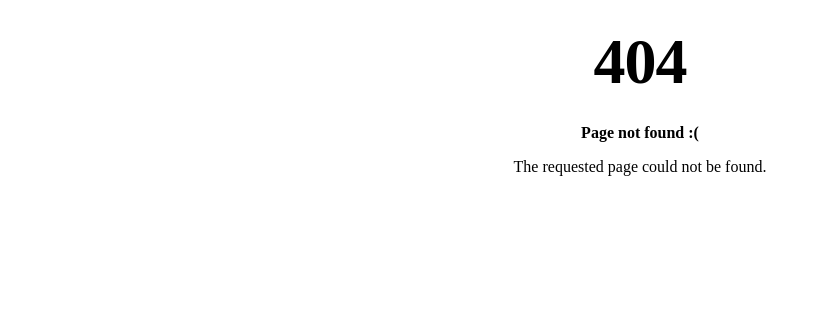
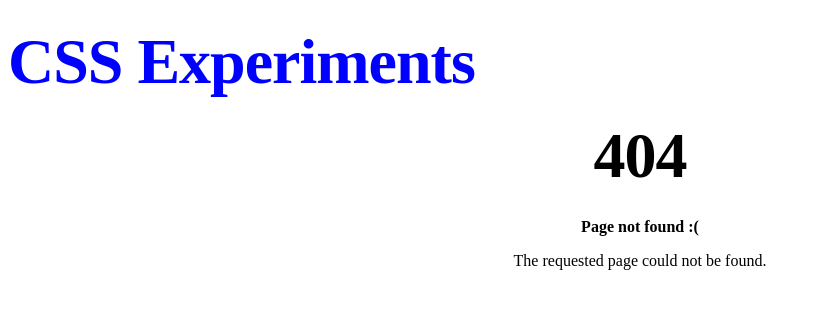
Before and after one commit to ClareBee/css-experiments, a Jekyll site: the page built from css-experiments/404.html, in a window 1280 px wide. Shown: the top 309 px of the page, without its empty margins (0-818 px from the left). Built offline with Jekyll 4.4.1, drawn with Linux system fonts in a browser that asks for light colours.

Commit message:
Adds draft folder and header via includes

```diff
--- a/css-experiments/_config.yml
+++ b/css-experiments/_config.yml
@@ -23,7 +23,7 @@ plugins:
   - jekyll-archives
   - jekyll-seo-tag
   - jekyll-sitemap
-  - ['jekyll-twitter-plugin']
+  - jekyll-twitter-plugin
 paginate: 5
 
 defaults:
--- /dev/null
+++ b/css-experiments/_includes/header.html
@@ -0,0 +1 @@
+<h1 style="color: {{include.color }}">{{ site.title }}</h1>
--- a/css-experiments/_layouts/default.html
+++ b/css-experiments/_layouts/default.html
@@ -5,6 +5,8 @@
     <title>{{ page.title }}</title>
   </head>
   <body>
+    {% include header.html color="blue" %}
+
     {{ content }}
   </body>
 </html>
```
Also changed, not shown: css-experiments/_drafts/draft-post.md (added, +1 -0 lines).
